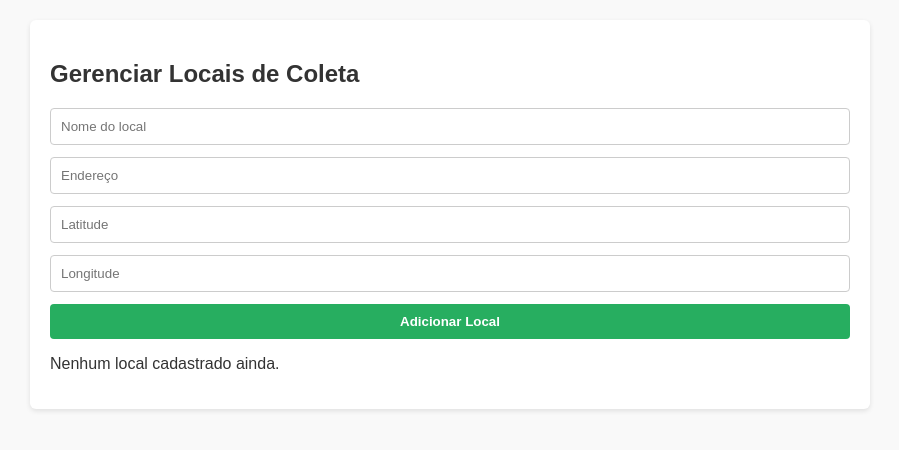
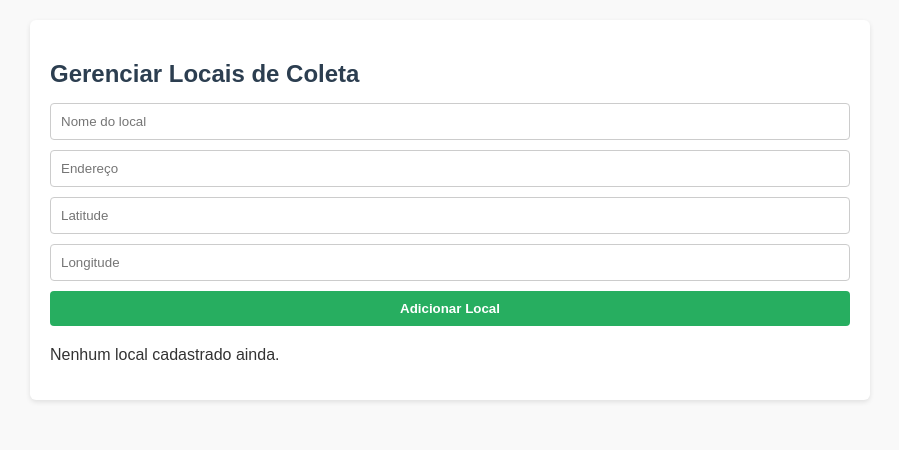
Before and after one commit to livia0506207os-netizen/EcoDescarte, a Flask app: page /admin/locais in a window 1280 px wide. Shown: the part 38-488 px from the top of the page, without its empty margins (190-1089 px from the left). Run offline with Flask 3, Linux system fonts and the light colour scheme; data that the repository does not hold is empty.

Commit message:
corrige app.py e adiciona css para agendamento e admin_locais

```diff
--- a/app.py
+++ b/app.py
@@ -35,7 +35,7 @@ class Local(db.Model):
     latitude = db.Column(db.String(50))
     longitude = db.Column(db.String(50))
 
-# Rotas
+# Rotas principais
 @app.route("/")
 def index():
     return render_template("index.html")
--- a/static/admin.css
+++ b/static/admin.css
@@ -1,142 +1,66 @@
-/* Seção principal de administração */
+/* Estilo da página Admin Locais */
 .admin-section {
-    padding: 30px;
-    background: #f9f9f9;
-    border-radius: 8px;
-    margin: 20px;
+    padding: 20px;
+    margin: 20px auto;
+    max-width: 800px;
+    background: #fff;
+    border-radius: 6px;
+    box-shadow: 0 2px 5px rgba(0,0,0,0.1);
 }
 
-/* Títulos */
 .admin-section h2 {
-    color: #2e7d32;
-    margin-bottom: 20px;
-    font-size: 1.8em;
-    border-bottom: 2px solid #2e7d32;
-    padding-bottom: 10px;
+    margin-bottom: 15px;
+    color: #2c3e50;
 }
 
-/* Formulários */
+/* Formulário */
 .admin-section form {
-    margin-bottom: 30px;
     display: flex;
     flex-wrap: wrap;
     gap: 10px;
+    margin-bottom: 20px;
 }
 
-.admin-section form input,
-.admin-section form button {
+.admin-section input {
+    flex: 1 1 45%;
     padding: 10px;
-    border-radius: 5px;
     border: 1px solid #ccc;
-    flex: 1;
-    min-width: 200px;
+    border-radius: 4px;
 }
 
-.admin-section form button {
-    background: #2e7d32;
-    color: white;
+.admin-section button {
+    flex: 1 1 100%;
+    padding: 10px;
+    background: #27ae60;
+    color: #fff;
+    font-weight: bold;
     border: none;
     cursor: pointer;
     transition: background 0.3s;
 }
 
-.admin-section form button:hover {
-    background: #1b5e20;
+.admin-section button:hover {
+    background: #219150;
 }
 
-/* Tabelas */
-table {
+/* Tabela */
+.admin-section table {
     width: 100%;
     border-collapse: collapse;
-    background: white;
-    box-shadow: 0 0 10px rgba(0,0,0,0.1);
-    margin-top: 20px;
 }
 
-table th, table td {
-    border: 1px solid #ccc;
-    padding: 12px;
+.admin-section th,
+.admin-section td {
+    border: 1px solid #ddd;
+    padding: 8px;
     text-align: left;
 }
 
-table th {
-    background: #2e7d32;
-    color: white;
-    font-weight: bold;
+.admin-section th {
+    background: #2c3e50;
+    color: #fff;
 }
 
-table tr:nth-child(even) {
+.admin-section tr:nth-child(even) {
     background: #f2f2f2;
 }
-
-/* Links de ação */
-table a {
-    color: #2e7d32;
-    text-decoration: none;
-    font-weight: bold;
-    margin: 0 5px;
-}
-
-table a:hover {
-    text-decoration: underline;
-}
-
-/* Botões de ação fora de tabelas */
-.action-buttons {
-    margin-top: 20px;
-}
-
-.action-buttons a,
-.action-buttons button {
-    display: inline-block;
-    padding: 8px 15px;
-    margin-right: 10px;
-    border-radius: 5px;
-    background: #2e7d32;
-    color: white;
-    text-decoration: none;
-    transition: background 0.3s;
-}
-
-.action-buttons a:hover,
-.action-buttons button:hover {
-    background: #1b5e20;
-}
-
-/* Formulários de edição */
-.form-section {
-    padding: 30px;
-    background: #fff;
-    border-radius: 8px;
-    margin: 20px;
-    box-shadow: 0 0 10px rgba(0,0,0,0.1);
-}
-
-.form-section h2 {
-    color: #2e7d32;
-    margin-bottom: 20px;
-}
-
-.form-section form {
-    display: flex;
-    flex-direction: column;
-    gap: 15px;
-}
-
-.form-section form input,
-.form-section form button {
-    padding: 12px;
-    border-radius: 5px;
-    border: 1px solid #ccc;
-}
-
-.form-section form button {
-    background: #2e7d32;
-    color: white;
-    border: none;
-    cursor: pointer;
-}
-
-.form-section form button:hover {
-    background: #1b5e20;
-}
--- a/templates/admin_locais.html
+++ b/templates/admin_locais.html
@@ -1,8 +1,12 @@
 {% extends "base.html" %}
 {% block title %}Admin - Locais{% endblock %}
 
+{% block extra_css %}
+<link rel="stylesheet" href="{{ url_for('static', filename='admin.css') }}">
+{% endblock %}
+
 {% block content %}
-<section>
+<section class="admin-section">
     <h2>Gerenciar Locais de Coleta</h2>
     <form method="POST">
         <input type="text" name="nome" placeholder="Nome do local" required>
```
Also changed, not shown: static/agendamentos.css (+51 -11 lines), templates/agendamento.html (+8 -3 lines).
